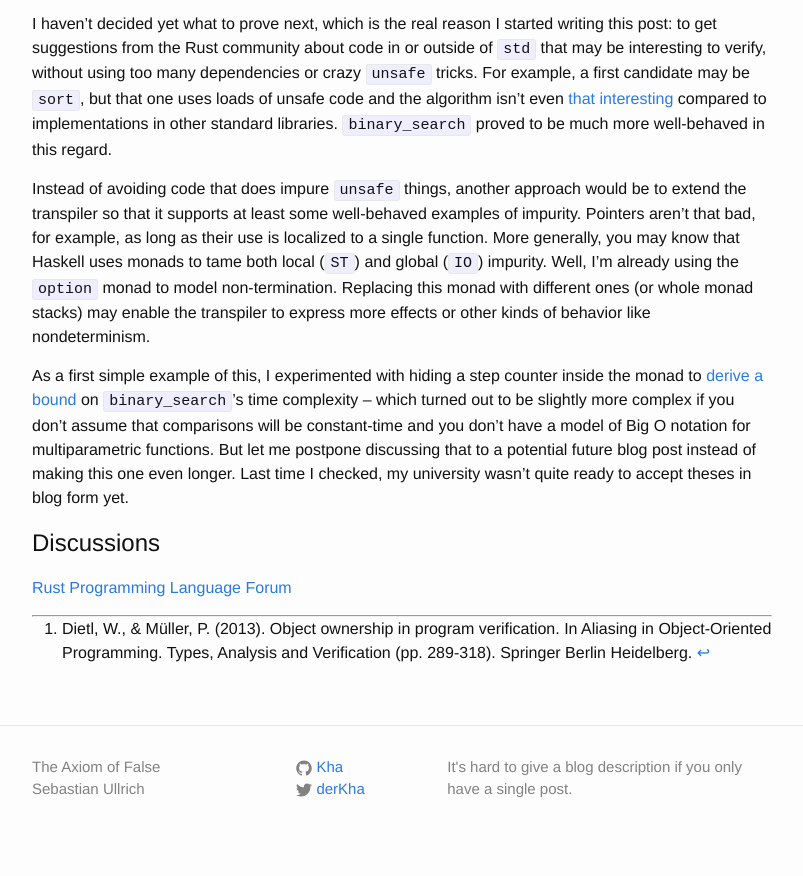
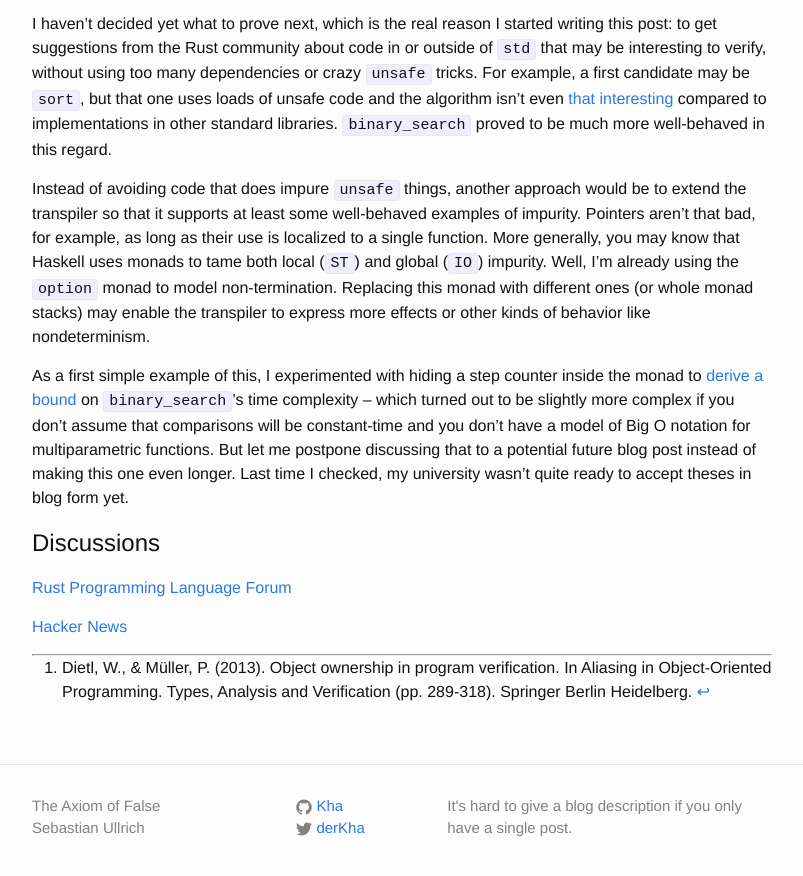
Before and after one commit to Kha/Kha.github.io, a Jekyll site: the page built from _posts/2016-07-22-formally-verifying-rusts-binary-search.md, in a window 1280 px wide and 900 px high, scrolled down 3884 px. Shown: the top 876 px of the window, without its empty margins (238-1041 px from the left). Built offline with Jekyll 4.4.1, drawn with Linux system fonts in a browser that asks for light colours.

Commit message:
Add HN link

```diff
--- a/_posts/2016-07-22-formally-verifying-rusts-binary-search.md
+++ b/_posts/2016-07-22-formally-verifying-rusts-binary-search.md
@@ -124,4 +124,6 @@ As a first simple example of this, I experimented with hiding a step counter ins
 
 [Rust Programming Language Forum](https://users.rust-lang.org/t/blog-post-a-formal-verification-of-rusts-binary-search-implementation/6644)
 
+[Hacker News](https://news.ycombinator.com/item?id=12146049#12146807)
+
 ---
```
